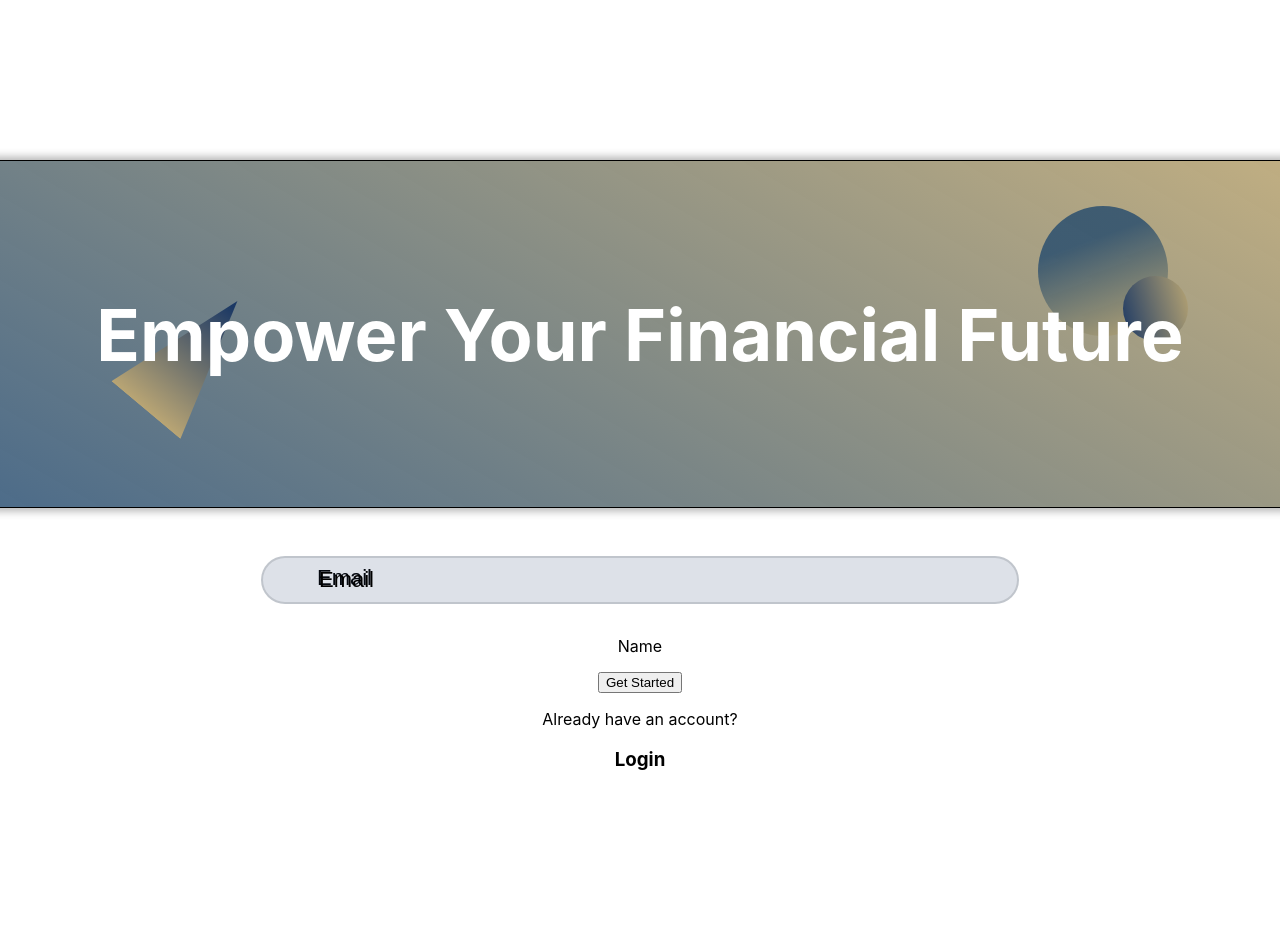
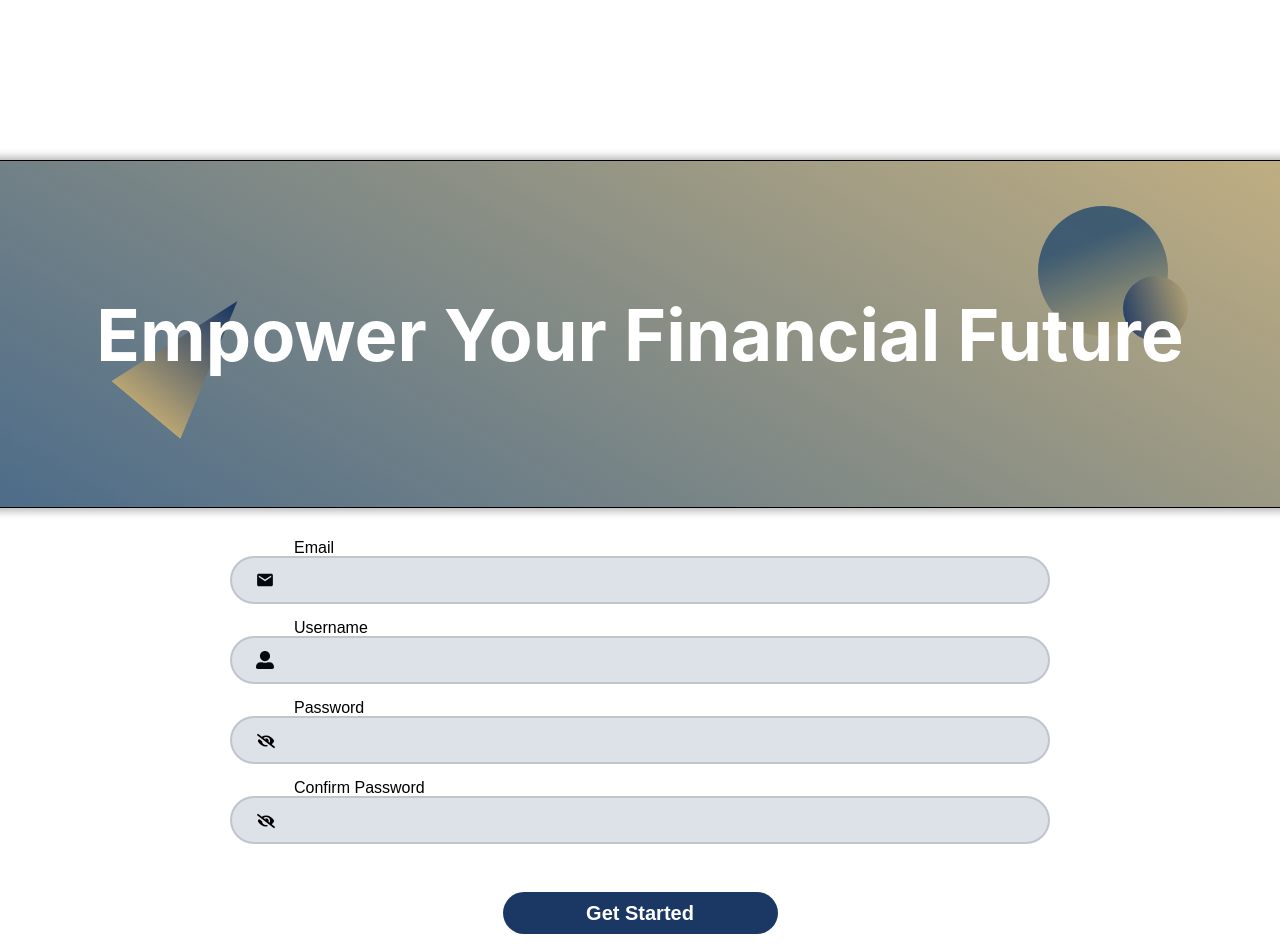
Before and after one commit to fuentesdominic/test, a React (Create React App) app: page / in a window 1280 px wide. Shown: the top 952 px of the page. Before the commit the page ends 800 px from the top, so only its background shows below. Built offline with nearby package versions, Linux system fonts and the light colour scheme.

Commit message:
almost finished with page

```diff
--- a/src/pages/Register.jsx
+++ b/src/pages/Register.jsx
@@ -1,29 +1,28 @@
 import { useState } from "react";
 import "../pages/Style.css";
+import { IoMdMail } from 'react-icons/io';
+import { FaUserAlt } from 'react-icons/fa';
+import { FaEye } from 'react-icons/fa';
+import { FaEyeSlash } from 'react-icons/fa';
 // import { useNavigate } from "react-router";
 
 const Register = () => {
 
   // let navigate = useNavigate()
 
-  const [isFocused, setIsFocused] = useState(false);
-
-  const handleFocus = () => {
-    setIsFocused(true);
-  };
-
-  const handleBlur = (e) => {
-    if (!e.target.value) {
-      setIsFocused(false);
-    }
-  };
-
   const [formValues, setFormValues] = useState({
-    name: '',
     email: '',
+    username: '',
     password: '',
     confirmPassword: ''
   });
+
+  const [isPasswordVisible, setIsPasswordVisible] = useState(false);
+  const [isPasswordButtonVisible, setIsPasswordButtonVisible] = useState(true);
+
+  const togglePasswordVisibility = () => {
+    setIsPasswordVisible(!isPasswordVisible);
+  };
 
   const handleChange = (e) => {
     setFormValues({ ...formValues, [e.target.name]: e.target.value });
@@ -50,26 +49,86 @@ const Register = () => {
       <form className="register-form" onSubmit={handleSubmit}>
 
         <div className="input-container">
-          <span className={`input-label ${isFocused ? 'focused' : ''}`} htmlFor="email">Email</span>
+          <IoMdMail className="mail-icon" />
+          <span className="input-label" htmlFor="email">Email</span>
           <input
             onChange={handleChange}
             name="email"
             type="email"
-            placeholder="Email"
-            onFocus={handleFocus}
-            onBlur={handleBlur}
             className="input-form"
             value={formValues.email}
             required
           />
         </div>
 
-        <div className="input-container-2">
-          <span htmlFor="name">Name</span>
+        <div className="input-container">
+          <FaUserAlt className="user-icon" />
+          <span className="input-label" htmlFor="username">Username</span>
+          <input
+            onChange={handleChange}
+            name="username"
+            type="username"
+            className="input-form"
+            value={formValues.name}
+            required
+          />
+        </div>
 
+        <div className="input-container">
+          <span className="input-label" htmlFor="password">Password</span>
+          <input
+            onChange={handleChange}
+            name="password"
+            type="password"
+            className="input-form"
+            value={formValues.password}
+            required
+          />
+          {isPasswordButtonVisible && (
+            <button
+              type="button"
+              onClick={togglePasswordVisibility}
+              className="show-hide-btn"
+            >
+              {isPasswordVisible ?
+                <FaEye />
+                :
+                <FaEyeSlash />}
+            </button>
+          )}
         </div>
+
+        <div className="input-container">
+          <span className="input-label" htmlFor="confirmPassword"> Confirm Password</span>
+          <input
+            onChange={handleChange}
+            name="confirmPassword"
+            type={isPasswordVisible ? "text" : "password"}
+            className="input-form"
+            value={formValues.confirmPassword}
+            required
+          />
+          {isPasswordButtonVisible && (
+            <button
+              type="button"
+              onClick={togglePasswordVisibility}
+              className="show-hide-btn"
+            >
+              {isPasswordVisible ?
+                <FaEye />
+                :
+                <FaEyeSlash />}
+            </button>
+          )}
+        </div>
+
       </form>
-      <button className="register-btn">Get Started</button>
+
+        <button disabled={!formValues.email ||
+          (!formValues.password &&
+            formValues.confirmPassword === formValues.password
+          )}
+           className="register-btn">Get Started</button>
       <div className="btm-div">
         <p className="btm-question">Already have an account?</p>
         <h3 className="btm-link" to="/sign-in">Login</h3>
--- a/src/pages/Style.css
+++ b/src/pages/Style.css
@@ -63,14 +63,13 @@
 
   .input-label {
     position: absolute;
-    top: 9px;
-    left: 3.5rem;
-    font-size: 22px;
+    top: -17px;
+    left: 4rem;
+    font-size: 16px;
     color: #000000;
     font-weight: 500;
     font-family: sans-serif;
     white-space: nowrap;
-    transition: all 0.3s
   }
 
   .register-form {
@@ -82,22 +81,9 @@
     margin: 2rem;
   }
 
-  .input-container input:focus + span,
-  .input-container input:valid + span {
-    position: absolute;
-    top: -14px;
-    font-size: 14px;
-  }
-
-  input::placeholder {
-    font-size: 22px;
-    color: #000000;
-    position: absolute;
-    top: 9px;
-    white-space: nowrap;
-    font-weight: 500;
-    font-family: sans-serif;
-    left: 3.5rem;
+  input {
+    padding-left: 4rem;
+    font-size: 18px;
   }
 
   .input-form {
@@ -108,3 +94,43 @@
     position: relative;
     width: 750px;
   }
+
+  .mail-icon {
+    position: absolute;
+    font-size: 18px;
+    left: 1.6rem;
+    top: 15px;
+  }
+
+  .user-icon {
+    position: absolute;
+    font-size: 18px;
+    left: 1.6rem;
+    top: 15px;
+  }
+
+  .show-hide-btn {
+    position: absolute;
+    left: 1.3rem;
+    top: 15px;
+    font-size: 18px;
+    background: transparent;
+    border: none;
+  }
+
+  .register-btn {
+    background-color: #1B3864;
+    border-radius: 50px;
+    height: 42px;
+    width: 275px;
+    cursor: pointer;
+    color: rgba(255, 255, 255, 1);
+    font-size: 20px;
+    font-weight: 600;
+    border: none;
+  }
+
+  .register-btn:hover {
+    background-color: #39609b;
+    transform: scale(1.01);
+  }
```
